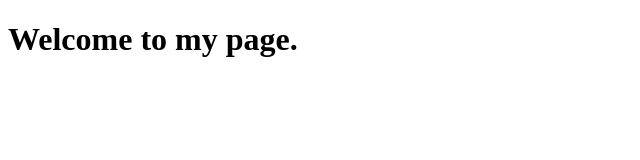
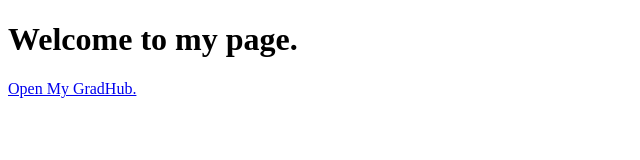
Before and after one commit to michellenoah/michellenoah.github.io, a plain HTML site: page index.html in a window 1280 px wide. Shown: the whole page, without its empty margins (0-640 px from the left). Drawn offline with Linux system fonts and the light colour scheme.

Commit message:
Adding a Link to My-GradHub

```diff
--- a/index.html
+++ b/index.html
@@ -6,5 +6,6 @@
 </head>
 <body>
 <h1>Welcome to my page.</h1>
+<a href="my-GradHub">Open My GradHub.</a>
 </body>
 </html>
```
